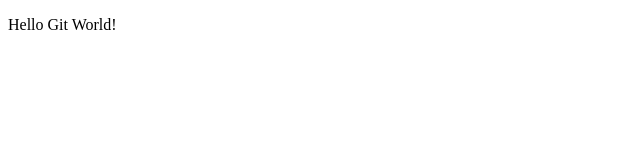
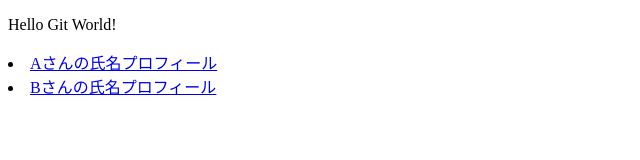
Before and after one commit to yuzuki29/gloupwork, a plain HTML site: page index.html in a window 1280 px wide. Shown: the whole page, without its empty margins (0-640 px from the left). Drawn offline with Linux system fonts and the light colour scheme.

Commit message:
プロフィールの追加

```diff
--- a/index.html
+++ b/index.html
@@ -2,5 +2,8 @@
 <html lang="ja">
 	<body>
 		<p>Hello Git World!</p>
+
+                <li><a href="gloupwork/profile_A.html">Aさんの氏名プロフィール</samp></a></li>
+                <li><a href="gloupwork/profile_B.html">Bさんの氏名プロフィール</samp></a></li>
 	</body>
 </html>
```
Also changed, not shown: profile_A.html (added), profile_B.html (added).
